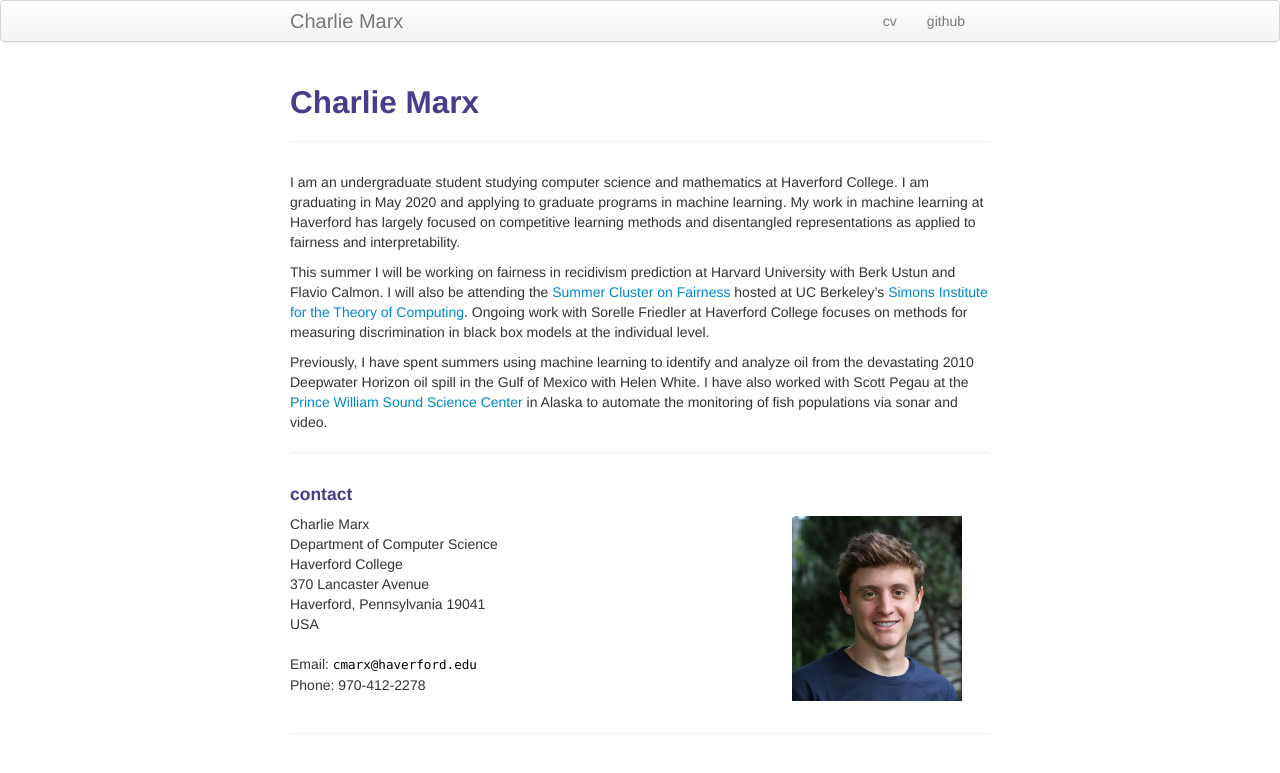
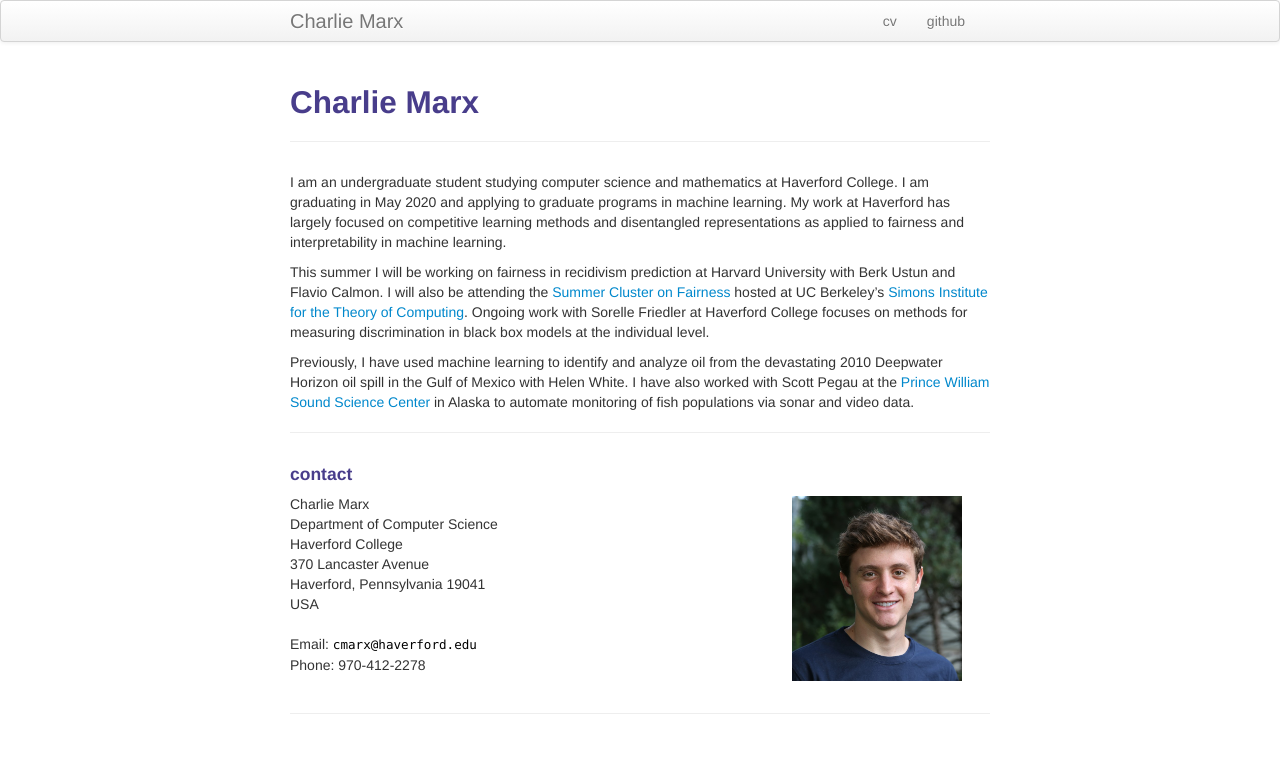
Before and after one commit to charliemarx/charliemarx.github.io, a Jekyll site: the page built from index.md, in a window 1280 px wide. Shown: the top 773 px of the page. Built offline with Jekyll 4.4.1, drawn with Linux system fonts in a browser that asks for light colours.

Commit message:
removing icon

```diff
--- a/_includes/themes/twitter/default.html
+++ b/_includes/themes/twitter/default.html
@@ -21,7 +21,7 @@
     <link href="{{ ASSET_PATH }}/css/kbroman.css" rel="stylesheet" type="text/css" media="all">
 
     <!-- Le fav and touch icons -->
-    <link rel="SHORTCUT ICON" href="{{ BASE_PATH }}/assets/me.ico"/>
+    <!-- <link rel="SHORTCUT ICON" href="{{ BASE_PATH }}/assets/me.ico"/> -->
 
     <!-- atom & rss feed -->
     <link href="{{ BASE_PATH }}{{ site.JB.atom_path }}" type="application/atom+xml" rel="alternate" title="Sitewide ATOM Feed">
--- a/index.md
+++ b/index.md
@@ -8,11 +8,11 @@
   <h2>{{ page.title }} {% if page.tagline %} <small>{{ page.tagline }}</small>{% endif %}</h2>
 </div>
 
-I am an undergraduate student studying computer science and mathematics at Haverford College. I am graduating in May 2020 and applying to graduate programs in machine learning. My work in machine learning at Haverford has largely focused on competitive learning methods and disentangled representations as applied to fairness and interpretability.
+I am an undergraduate student studying computer science and mathematics at Haverford College. I am graduating in May 2020 and applying to graduate programs in machine learning. My work at Haverford has largely focused on competitive learning methods and disentangled representations as applied to fairness and interpretability in machine learning.
 
 This summer I will be working on fairness in recidivism prediction at Harvard University with Berk Ustun and Flavio Calmon. I will also be attending the [Summer Cluster on Fairness](https://simons.berkeley.edu/programs/fairness2019) hosted at UC Berkeley's [Simons Institute for the Theory of Computing](https://simons.berkeley.edu/). Ongoing work with Sorelle Friedler at Haverford College focuses on methods for measuring discrimination in black box models at the individual level.
 
-Previously, I have spent summers using machine learning to identify and analyze oil from the devastating 2010 Deepwater Horizon oil spill in the Gulf of Mexico with Helen White. I have also worked with Scott Pegau at the [Prince William Sound Science Center](http://pwssc.org/) in Alaska to automate the monitoring of fish populations via sonar and video.
+Previously, I have used machine learning to identify and analyze oil from the devastating 2010 Deepwater Horizon oil spill in the Gulf of Mexico with Helen White. I have also worked with Scott Pegau at the [Prince William Sound Science Center](http://pwssc.org/) in Alaska to automate monitoring of fish populations via sonar and video data.
 
 ---
 
```
Also changed, not shown: 5 other files.
